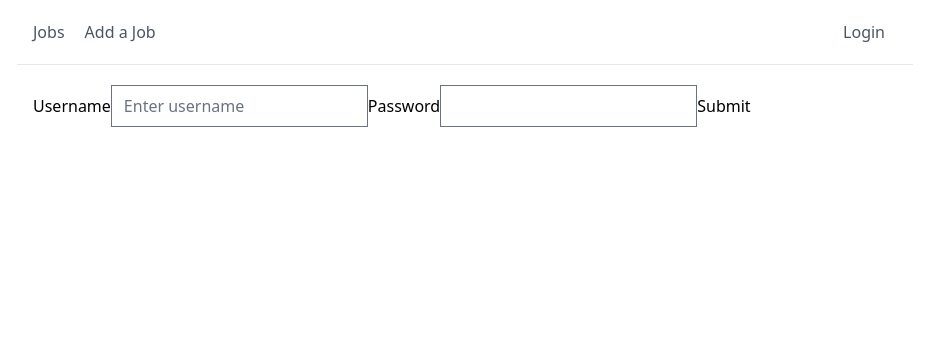
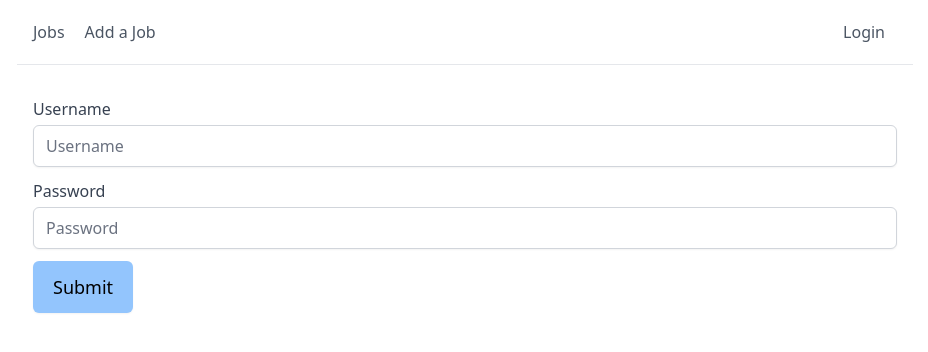
Before and after one commit to mbafadeyi/Job-board, a React (Create React App) app in the folder front-end/: page /login in a window 1280 px wide. Shown: the top 352 px of the page, without its empty margins (175-1103 px from the left). Built offline with nearby package versions, Linux system fonts and the light colour scheme.

Commit message:
Frontend Auth Fixes

```diff
--- a/front-end/src/components/Login.jsx
+++ b/front-end/src/components/Login.jsx
@@ -1,17 +1,22 @@
 import axios from "axios";
 import { Field, Form, Formik } from "formik";
-import { useState } from "react";
+import { useContext, useState } from "react";
+import { useNavigate } from "react-router-dom";
 import { API } from "../api";
-import { authService } from "../services/authentication";
+import { AuthContext } from "../contexts/AuthContext";
 
 export function Login() {
+  const navigate = useNavigate();
   const [loading, setLoading] = useState(false);
+  const { login } = useContext(AuthContext);
+
   function handleSubmit(values) {
     setLoading(true);
     axios
       .post(API.auth.login, values)
       .then((res) => {
-        authService.login(res.data.token);
+        login(res.data.token);
+        navigate(`/`);
       })
       .finally(() => {
         setLoading(false);
@@ -30,19 +35,50 @@
       >
         {({ errors, touched }) => (
           <Form>
-            <label htmlFor="username">Username</label>
-            <Field id="username" name="username" placeholder="Enter username" />
-            {touched.username && errors.username && (
-              <div>{errors.username}</div>
-            )}
+            <Field name="username">
+              {({ field, form }) => (
+                <label className="mt-3 block">
+                  <span className="text-gray-700">Username</span>
+                  <input
+                    {...field}
+                    type="text"
+                    className="mt-1 block w-full rounded-md border-gray-300 shadow-sm focus:border-indigo-300 focus:ring focus:ring-indigo-200 focus:ring-opacity-50"
+                    placeholder="Username"
+                    style={
+                      form.touched.username && form.errors.username
+                        ? { border: "2px solid var(--primary-red" }
+                        : null
+                    }
+                  />
+                </label>
+              )}
+            </Field>
 
-            <label htmlFor="password">Password</label>
-            <Field id="password" name="password" type="password" />
-            {touched.password && errors.password && (
-              <div>{errors.password}</div>
-            )}
+            <Field name="password">
+              {({ field, form }) => (
+                <label className="mt-3 block">
+                  <span className="text-gray-700">Password</span>
+                  <input
+                    {...field}
+                    type="password"
+                    className="mt-1 block w-full rounded-md border-gray-300 shadow-sm focus:border-indigo-300 focus:ring focus:ring-indigo-200 focus:ring-opacity-50"
+                    placeholder="Password"
+                    style={
+                      form.touched.password && form.errors.password
+                        ? { border: "2px solid var(--primary-red" }
+                        : null
+                    }
+                  />
+                </label>
+              )}
+            </Field>
 
-            <button type="submit">Submit</button>
+            <button
+              className="mt-3 bg-blue-300 rounded-md shadow-sm text-lg px-5 py-3 hover:bg-blue-500"
+              type="submit"
+            >
+              Submit
+            </button>
           </Form>
         )}
       </Formik>
--- a/front-end/src/components/Navbar.jsx
+++ b/front-end/src/components/Navbar.jsx
@@ -1,10 +1,15 @@
 import { useContext } from "react";
-import { Link } from "react-router-dom";
+import { Link, useNavigate } from "react-router-dom";
 import { AuthContext } from "../contexts/AuthContext";
 
 export function Navbar() {
-  const { user } = useContext(AuthContext);
-  console.log(user);
+  const { user, logout } = useContext(AuthContext);
+  const navigate = useNavigate();
+
+  function handleSubmit() {
+    logout();
+    navigate("/login");
+  }
 
   return (
     <nav className="max-w-4xl mx-auto py-5 px-4 border-b border-gray-200">
@@ -24,9 +29,9 @@
         <div className="flex items-center">
           {user ? (
             <li className="px-3 text-gray-600">
-              <Link className="hover:text-blue-600" to="/logout">
+              <button className="hover:text-blue-600" onClick={handleSubmit}>
                 Logout
-              </Link>
+              </button>
             </li>
           ) : (
             <li className="px-3 text-gray-600">
--- a/front-end/src/contexts/AuthContext.jsx
+++ b/front-end/src/contexts/AuthContext.jsx
@@ -13,8 +13,8 @@
     setUser(null);
   }
 
-  function login() {
-    const user = authService.login();
+  function login(token) {
+    const user = authService.login(token);
     setUser(user);
   }
 
```
